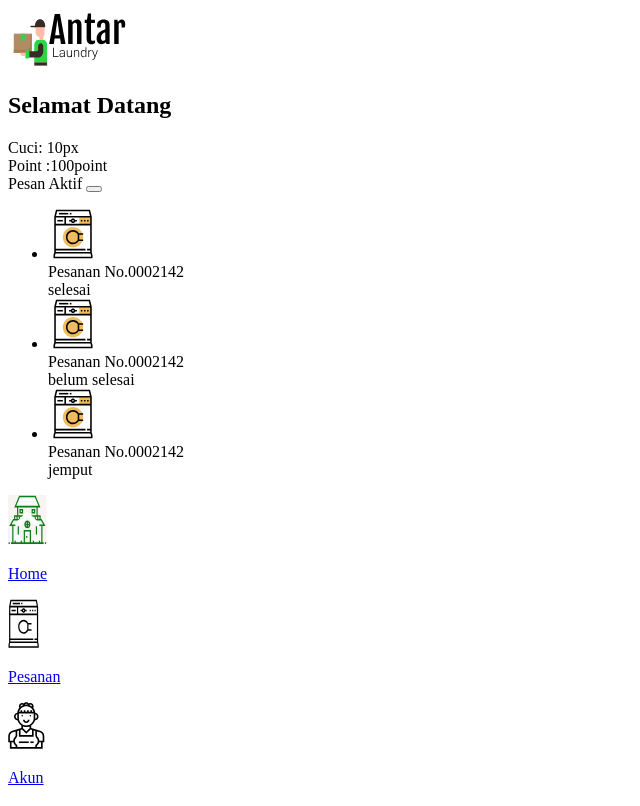
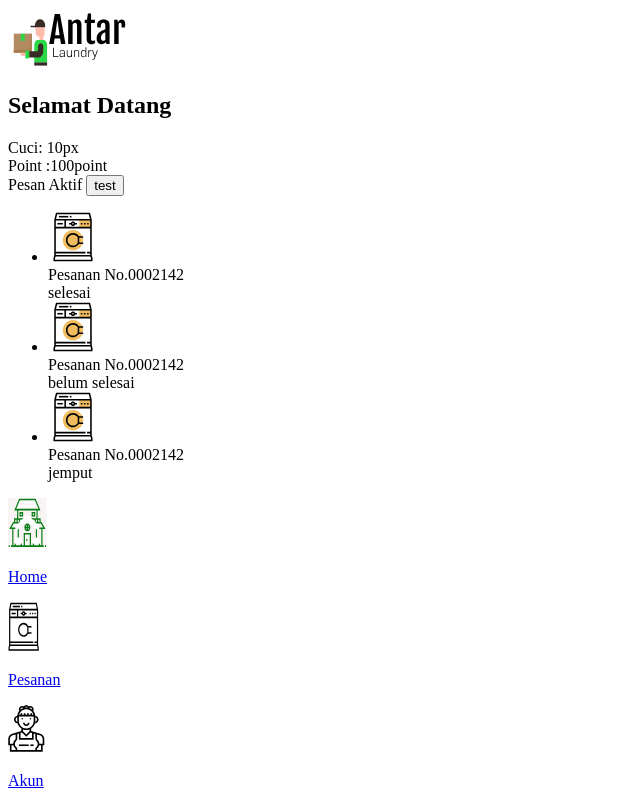
Before and after one commit to afdhalluthfi09/elaundr-client, a Vue app: page /pesanan in a window 1280 px wide. Shown: the whole page, without its empty margins (0-640 px from the left). Built offline with nearby package versions, Linux system fonts and the light colour scheme; sample sign-in values are in the browser's storage.

Commit message:
bismillah2

```diff
--- a/src/views/pesanan/pages/PesananView.vue
+++ b/src/views/pesanan/pages/PesananView.vue
@@ -1,7 +1,7 @@
 <template>
     <!-- main -->
     <div class="main">
-      <div class="message-title">Pesan Aktif <button @click.prevent="notifAdmin"></button></div>
+      <div class="message-title">Pesan Aktif <button @click.prevent="notifAdmin">test</button></div>
       <div class="contain-message">
         <ul>
           <li v-for="(item, index) in items" :key="index">
```
